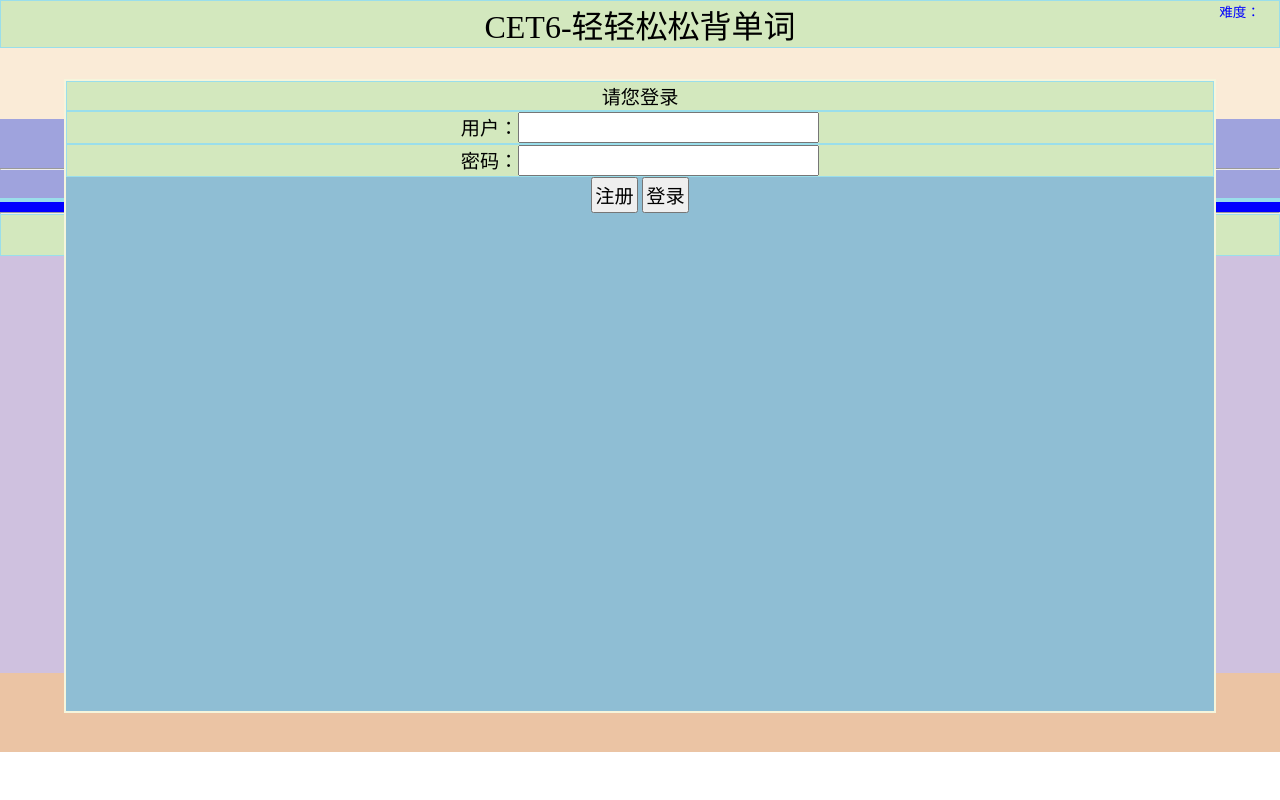
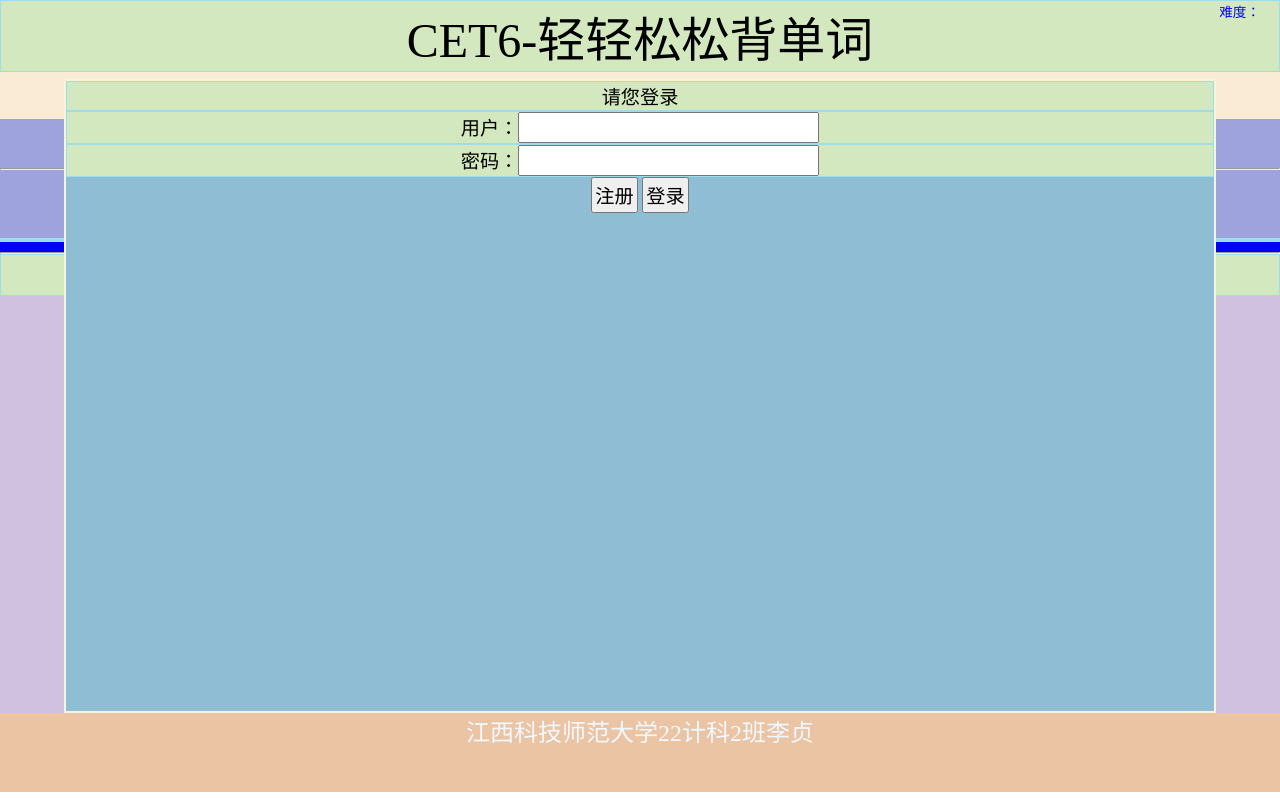
Before and after one commit to lz-cyber/lz-cyber.github.io, a plain HTML site: page CET6/index.html in a window 1280 px wide. Drawn offline with Linux system fonts and the light colour scheme.

Commit message:
Update view.css

```diff
--- a/CET6/view.css
+++ b/CET6/view.css
@@ -16,12 +16,11 @@ body{
 }
 header{
     height:15%;
-    font-size:2em;
-    position:relative;
+    font-size:3em;
     background-color: antiquewhite;
 }
 nav{
-    height:10%;
+    height:15%;
     font-size:1.7em;
     background-color: rgb(159, 163, 221);
 }
```
